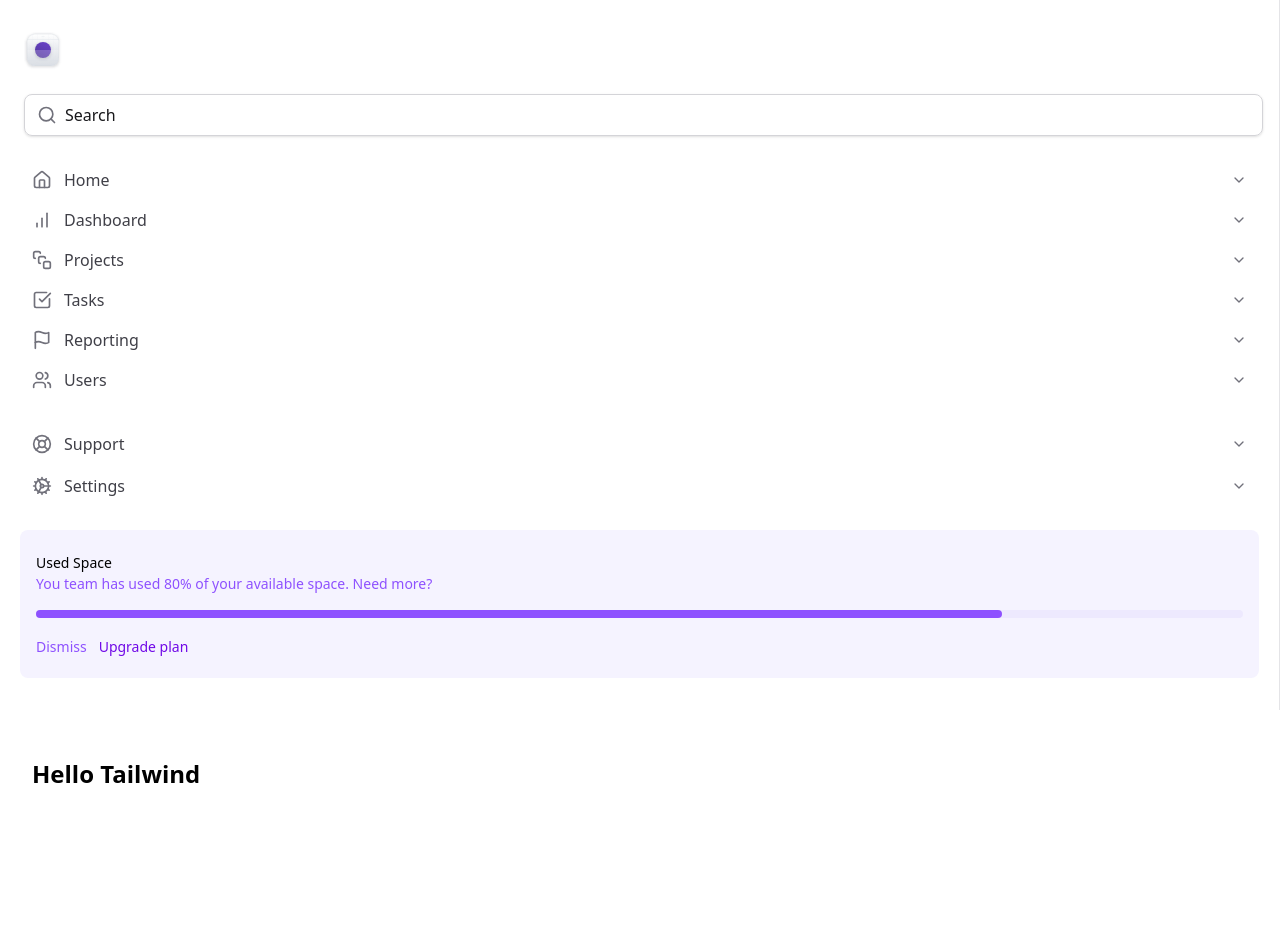
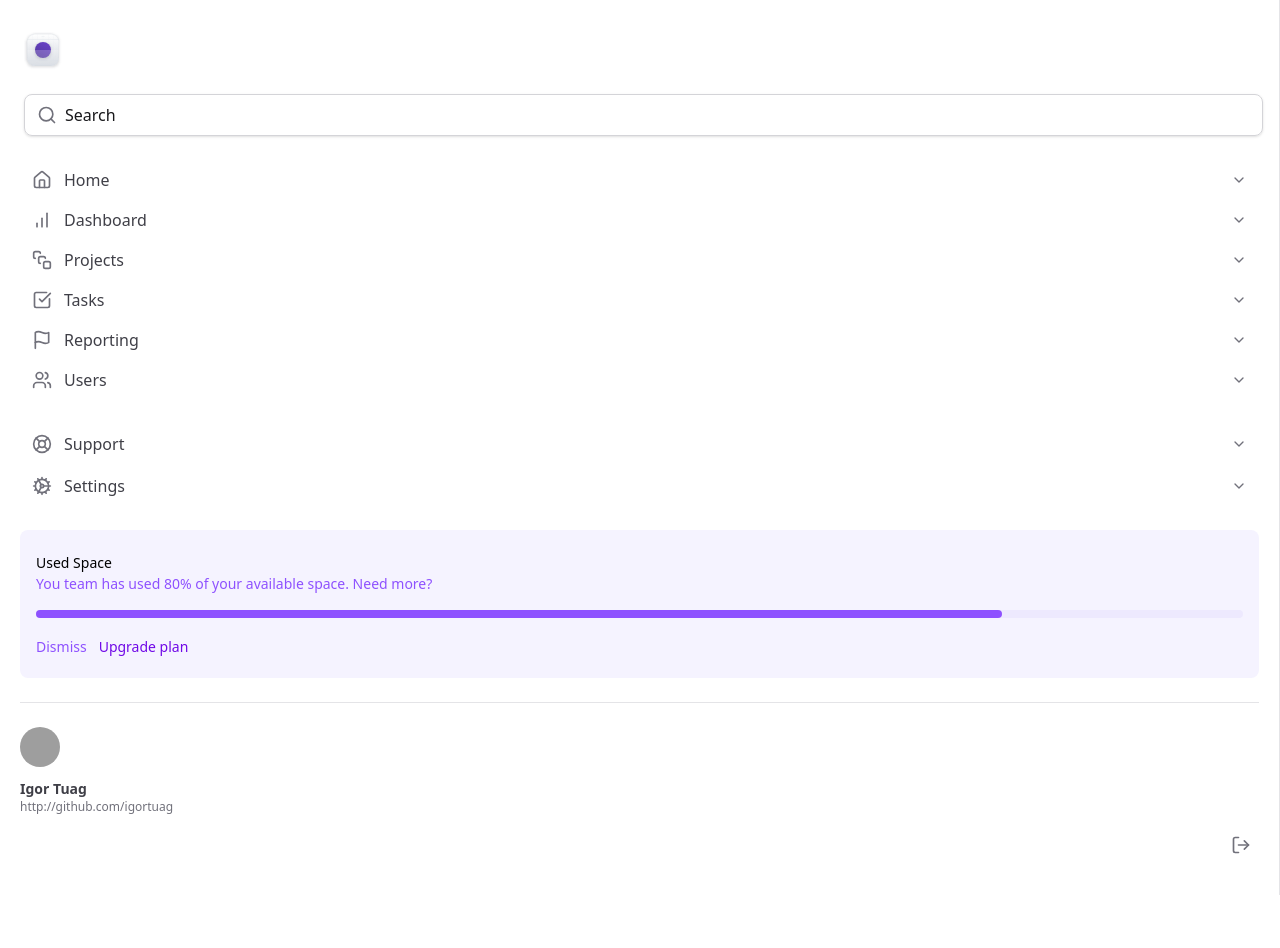
Before and after one commit to igortuag/tailwind-next, a Next.js app: page / in a window 1280 px wide. Shown: the top 948 px of the page. Before the commit the page ends 854 px from the top, so only its background shows below. Built offline with nearby package versions, Linux system fonts and the light colour scheme; grey boxes are pictures that could not be loaded.

Commit message:
feat: add Profile component to Sidebar for user information display

```diff
--- /dev/null
+++ b/src/components/Sidebar/Profile.tsx
@@ -0,0 +1,28 @@
+import { LogOut } from "lucide-react";
+
+export default function Profile() {
+  return (
+    <div className="grid items-center gap-3 grid-cols-profile">
+      <img
+        src="http://github.com/igortuag.png"
+        alt="user avatar"
+        className="h-10 w-10 rounded-full"
+      />
+      <div className="flex flex-col flex-1 truncate">
+        <span className="text-sm font-semibold text-zinc-700">Igor Tuag</span>
+        <span className="text-xs text-zinc-500 truncate">
+          <a href="http://github.com/igortuag" target="_blank">
+            http://github.com/igortuag
+          </a>
+        </span>
+      </div>
+      <button
+        type="button"
+        className="ml-auto p-2 hover:bg-zinc-50 rounded-mds"
+      >
+        <LogOut className="w-5 h-5 text-zinc-500" />
+        <span className="sr-only">Logout</span>
+      </button>
+    </div>
+  );
+}
--- a/src/components/Sidebar/index.tsx
+++ b/src/components/Sidebar/index.tsx
@@ -13,6 +13,7 @@
 import { MainNavigation } from "./MainNavigation";
 import { NavItem } from "./NavItem";
 import { UsedSpaceWidget } from "./UsedSpaceWidget";
+import Profile from "./Profile";
 
 export const Sidebar = () => {
   return (
@@ -43,6 +44,10 @@
         </nav>
 
         <UsedSpaceWidget />
+
+        <div className="h-px bg-zinc-200" />
+
+        <Profile />
       </div>
     </aside>
   );
--- a/taiwind.config.js
+++ b/taiwind.config.js
@@ -4,7 +4,8 @@
   theme: {
     extend: {
       gridTemplateColumns: {
-        app: "250px 1fr"
+        app: "minmax(18rem, 20rem) 1fr",
+        profile: "max-content 1fr max-content",
       },
 
       colors: {
```
